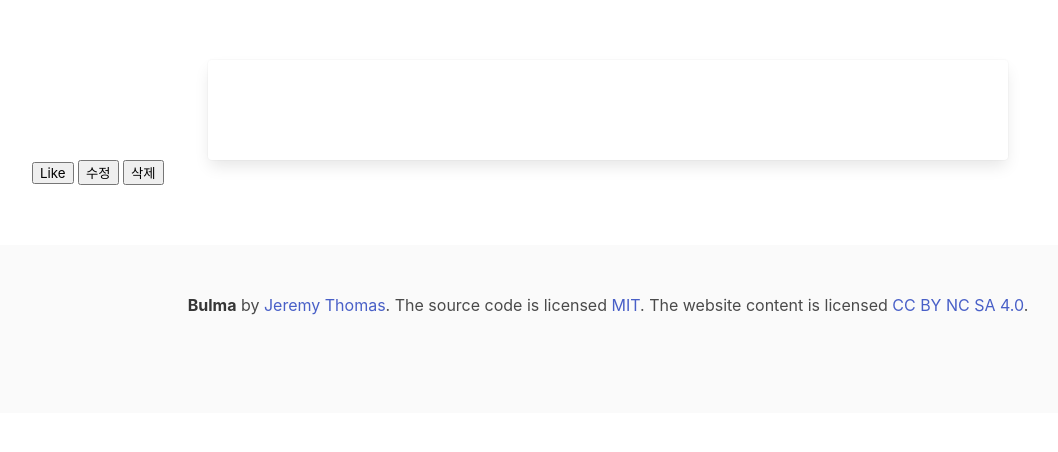
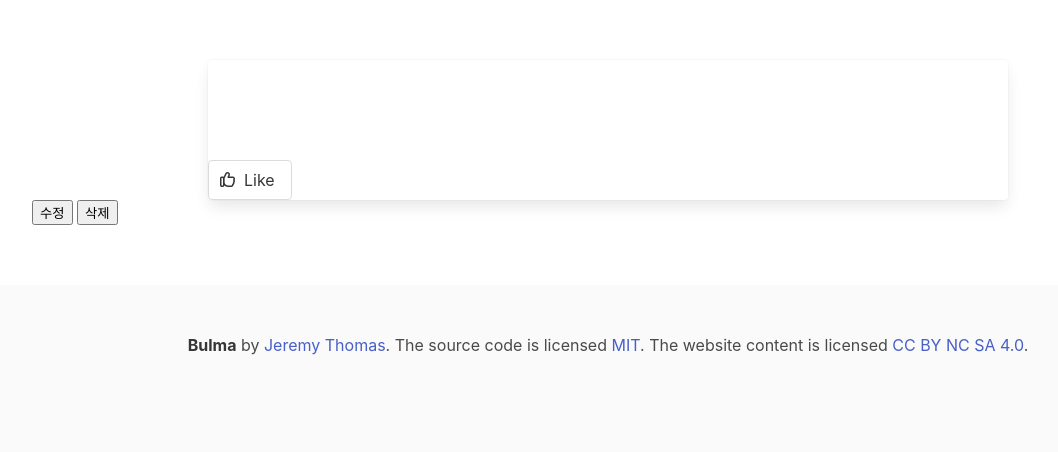
Before and after one commit to otfeb/jungle_miniProject, a Flask app: template templates/post.html in a window 1280 px wide. Shown: the part 56-508 px from the top of the page, without its empty margins (32-1090 px from the left). Run offline with Flask 3, Linux system fonts and the light colour scheme; the template is opened without the code that fills it, so the values that code supplies are empty; some libraries are stand-ins or nearby versions.

Commit message:
FEAT: like button add

```diff
--- a/templates/base.html
+++ b/templates/base.html
@@ -4,6 +4,7 @@
     <meta name="viewport" content="width=device-width, initial-scale=1" />
     <title>Hello Bulma!</title>
     <link rel="stylesheet" href="https://cdn.jsdelivr.net/npm/bulma@0.9.4/css/bulma.min.css" />
+    <link rel="stylesheet" href="https://cdn.jsdelivr.net/npm/@fortawesome/fontawesome-free/css/all.min.css">
     <script src="https://ajax.googleapis.com/ajax/libs/jquery/3.7.1/jquery.min.js"></script>
     <script src="https://cdnjs.cloudflare.com/ajax/libs/jquery-cookie/1.4.1/jquery.cookie.js"></script>
     <style>
--- a/templates/post.html
+++ b/templates/post.html
@@ -11,6 +11,12 @@
   }
   .card-content {
     padding: 3rem;
+  }
+  .liked {
+    background-color: #ff3860; /* 좋아요 상태일 때 배경색 변경 */
+  }
+  .liked .icon {
+      color: white; /* 좋아요 상태일 때 아이콘 색상 변경 */
   }
 {% endblock %}
 
@@ -26,10 +32,15 @@ function toggleLike() {
       if (response['result']=='success') {
         console.log("Like toggled successfully");
         const button = document.getElementById('likeButton');
-        if (button.innerText === 'Like') {
-          button.innerText = 'Unlike';
+        const icon = document.getElementById('likeIcon');
+        if (button.classList.contains('liked')) {
+          button.classList.remove('liked');
+          icon.classList.remove('fas');
+          icon.classList.add('far'); // 좋아요 상태가 아닐 때는 빈 따봉 아이콘으로 변경
         } else {
-          button.innerText = 'Like';
+          button.classList.add('liked');
+          icon.classList.remove('far');
+          icon.classList.add('fas'); // 좋아요 상태일 때는 채워진 따봉 아이콘으로 변경
         }
       }
     }
@@ -50,8 +61,13 @@ function toggleLike() {
         </div>
         <p class="is-size-6 has-text-centered">{{time}}</p>
       </div>
+      <button id="likeButton" class="button" onclick="toggleLike()">
+        <span class="icon">
+            <i id="likeIcon" class="far fa-thumbs-up"></i> <!-- 따봉 아이콘 -->
+        </span>
+        <span id="likeText">Like</span>
+      </button>
     </div>
-    <button id="likeButton" onclick="toggleLike()">Like</button>
     {% if id == writer_id %}
     <button>수정</button>
     <button onclick="delete_post('{{ pid }}')">삭제</button>
```
Also changed, not shown: templates/asd.html (+17 -28 lines).
